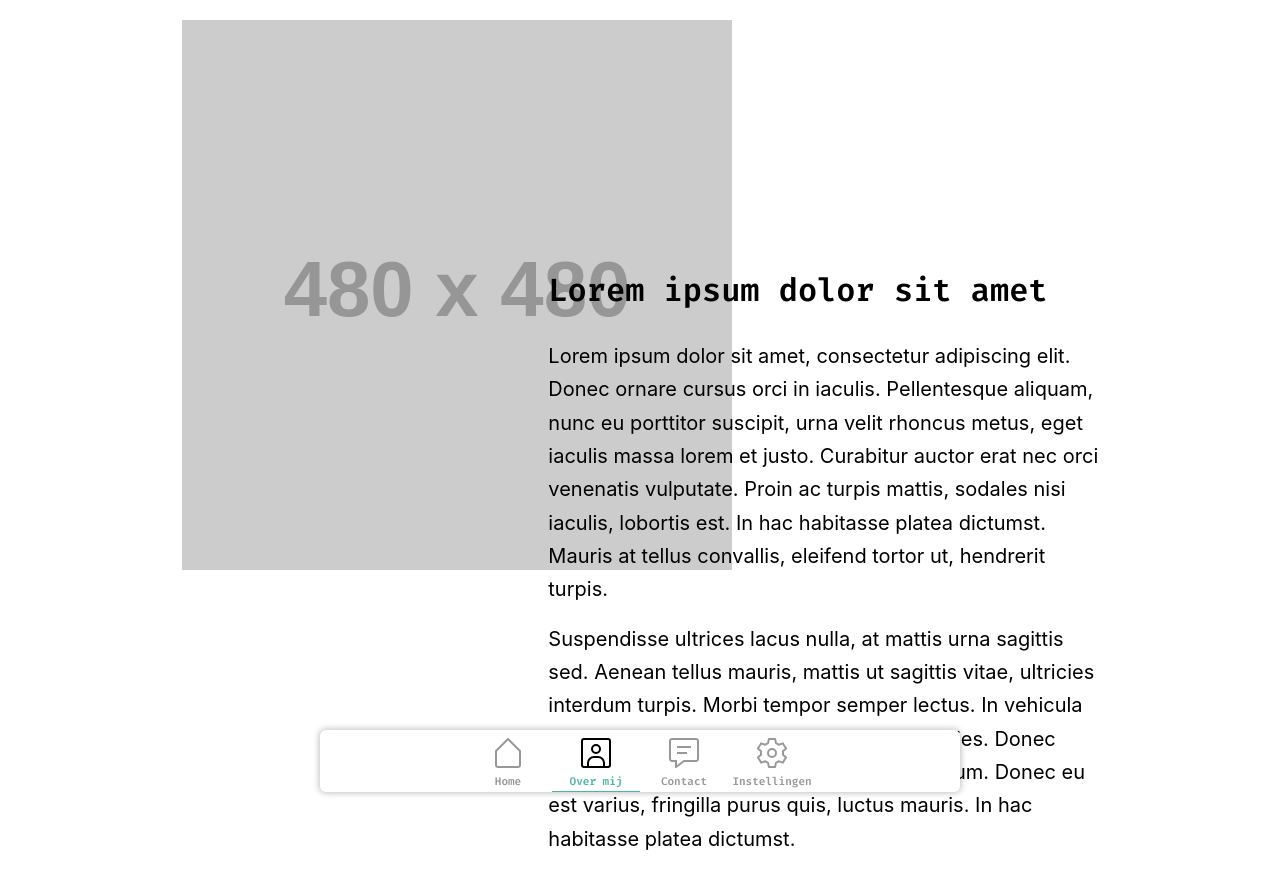
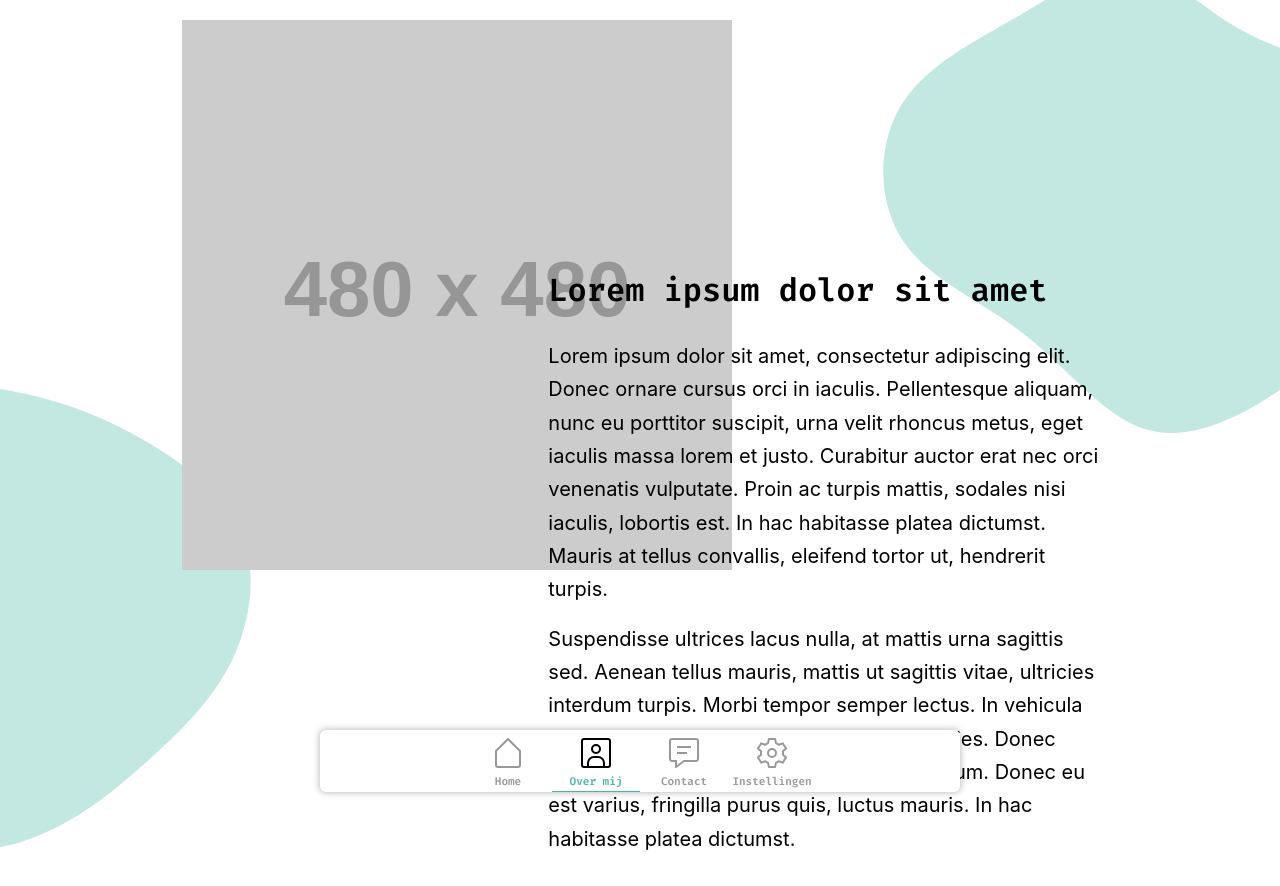
Before and after one commit to vikputthiscodeongit/viktor-web-vue, a Nuxt app: page /over-mij in a window 1280 px wide. Shown: the top 886 px of the page. Built offline with nearby package versions, Linux system fonts and the light colour scheme; a web font is replaced by a local one; what @braid/vue-formulate would draw is missing.

Commit message:
Load blobs site-wide

```diff
--- /dev/null
+++ b/components/Blobs/BlobLeft.vue
@@ -0,0 +1,37 @@
+<template>
+  <div class="blob blob--left">
+    <img :src="require('~/assets/blobs/blob-1.svg')" alt="">
+  </div>
+</template>
+
+<script>
+export default {
+  name: "BlobLeft"
+};
+</script>
+
+<style lang="scss">
+.blob {
+  position: fixed;
+  z-index: -1;
+  opacity: 0.333333;
+  width: rem(400px);
+
+  @media (min-width: 992px) and (min-height: 600px) {
+    width: rem(500px);
+  }
+
+  @media (min-width: 1200px) and (min-height: 720px) {
+    width: rem(640px);
+  }
+
+  &--left {
+    bottom: rem(-120px);
+    left: rem(-190px);
+
+    @media (min-width: 1200px) and (min-height: 720px) {
+      left: rem(-288px);
+    }
+  }
+}
+</style>
--- /dev/null
+++ b/components/Blobs/BlobRight.vue
@@ -0,0 +1,42 @@
+<template>
+  <div class="blob blob--right">
+    <img :src="require('~/assets/blobs/blob-2.svg')" alt="">
+  </div>
+</template>
+
+<script>
+export default {
+  name: "BlobRight"
+};
+</script>
+
+<style lang="scss">
+.blob {
+  position: fixed;
+  z-index: -1;
+  opacity: 0.333333;
+  width: rem(400px);
+
+  @media (min-width: 992px) and (min-height: 600px) {
+    width: rem(500px);
+  }
+
+  @media (min-width: 1200px) and (min-height: 720px) {
+    width: rem(640px);
+  }
+
+  &--right {
+    top: rem(-120px);
+    right: rem(-180px);
+    display: none;
+
+    @media (min-width: 375px), (min-height: 400px) {
+      display: block;
+    }
+
+    @media (min-width: 1200px) and (min-height: 720px) {
+      top: rem(-144px);
+    }
+  }
+}
+</style>
--- a/layouts/default.vue
+++ b/layouts/default.vue
@@ -3,6 +3,10 @@
     <Header />
 
     <Nuxt />
+
+    <BlobsBlobLeft />
+
+    <BlobsBlobRight />
   </div>
 </template>
 
--- a/pages/index.vue
+++ b/pages/index.vue
@@ -22,14 +22,6 @@
         </div>
       </div>
     </section>
-
-    <div class="blob blob--left">
-      <img :src="require('~/assets/blobs/blob-1.svg')" alt="">
-    </div>
-
-    <div class="blob blob--right">
-      <img :src="require('~/assets/blobs/blob-2.svg')" alt="">
-    </div>
   </main>
 </template>
 
```
